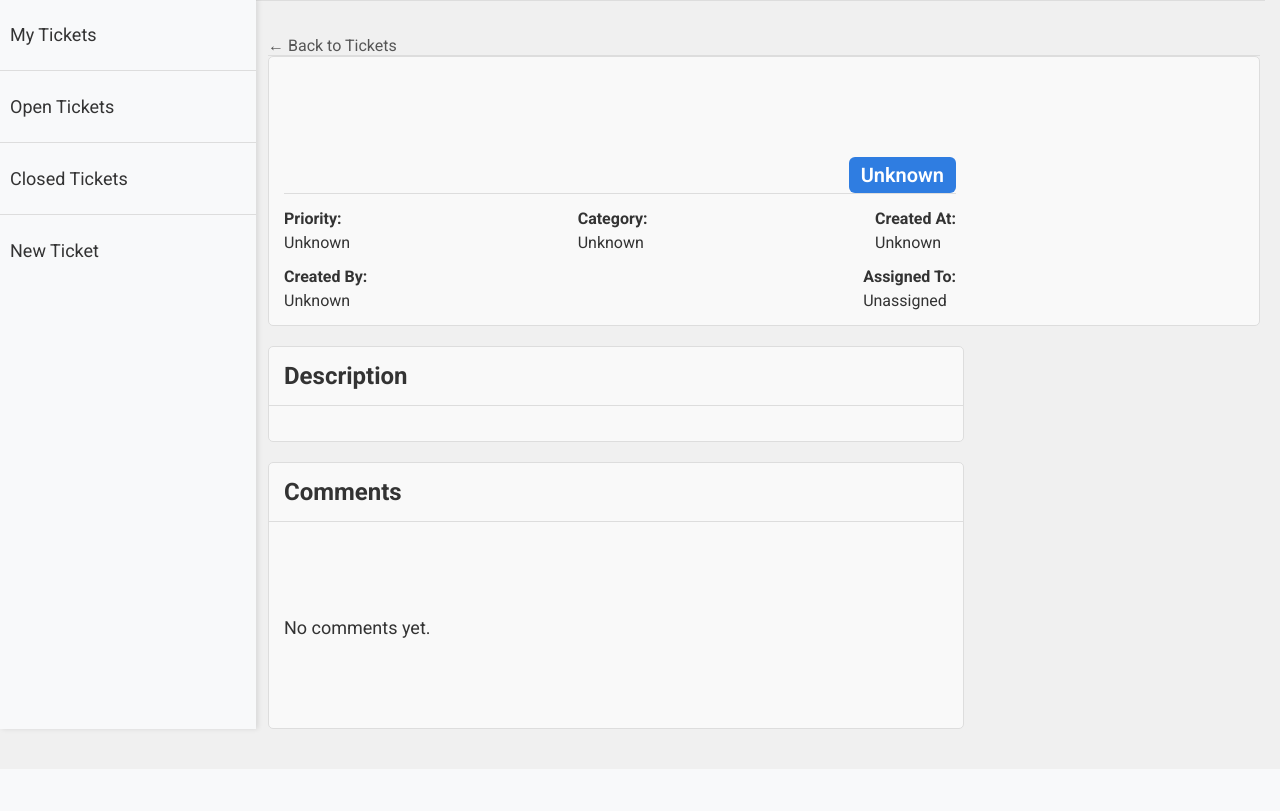
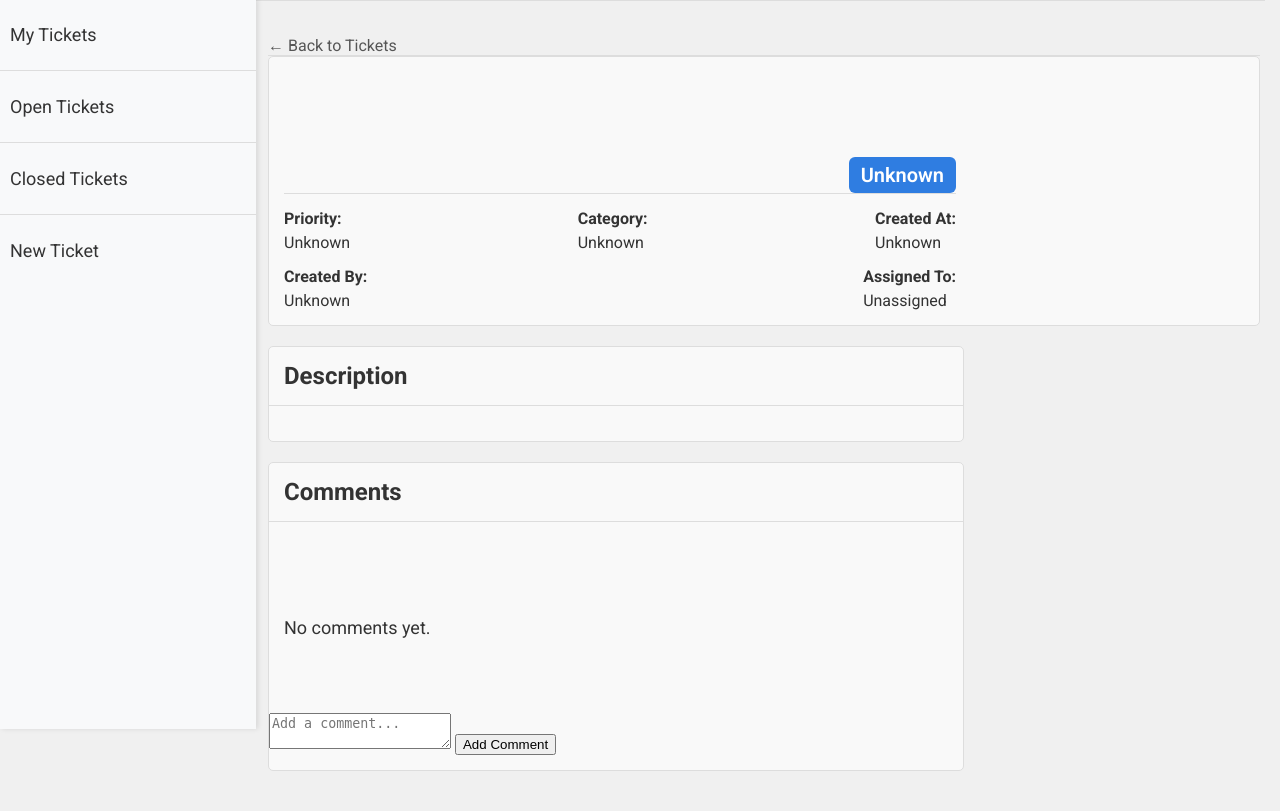
Before and after one commit to BenYoung03/resolve, a Flask app: template app/templates/ticketview.html in a window 1280 px wide. Shown: the part 96-907 px from the top of the page. Before the commit the page ends 828 px from the top, so only its background shows below. Run offline with Flask 3, Linux system fonts and the light colour scheme; the template is opened without the code that fills it: values that come from a table or form of the project are taken from there, others are empty; some libraries are stand-ins or nearby versions.

Commit message:
Create add comment form and implement form in ticket view page

```diff
--- a/app/forms.py
+++ b/app/forms.py
@@ -55,3 +55,10 @@ class CreateTicketForm(FlaskForm):
     )
 
     submit = SubmitField("Create Ticket")
+
+class CommentForm(FlaskForm):
+    comment = TextAreaField(
+        "Comment",
+        validators=[DataRequired(), Length(min=1)]
+    )
+    submit = SubmitField("Add Comment")
--- a/app/models.py
+++ b/app/models.py
@@ -170,10 +170,8 @@ class TicketComment(db.Model):
         nullable=False
     )
     comment: so.Mapped[str] = so.mapped_column(sa.Text, nullable=False)
-    CreatedAt: so.Mapped[str] = so.mapped_column(
-        nullable=False,
-        server_default=sa.text("CURRENT_TIMESTAMP")
-    )
+    CreatedAt: so.Mapped[datetime] = so.mapped_column(sa.DateTime, nullable=False)
+
 
     ticket: so.Mapped["Ticket"] = so.relationship(back_populates="comments")
     user: so.Mapped["User"] = so.relationship(back_populates="comments")
--- a/app/routes.py
+++ b/app/routes.py
@@ -1,7 +1,7 @@
 from app import app, db
 from flask import render_template, flash, redirect, url_for, request
 import sqlalchemy as sa
-from app.forms import LoginForm, RegistrationForm, CreateTicketForm
+from app.forms import CommentForm, LoginForm, RegistrationForm, CreateTicketForm
 from app.models import TicketComment, User, Role, Category, Status, Priority, Ticket
 from werkzeug.security import generate_password_hash, check_password_hash
 from flask_login import login_user, logout_user, login_required, current_user
@@ -120,13 +120,27 @@ def create_ticket():
 
     return render_template('newticket.html', form=form)
 
-@app.route('/ticket/<int:TicketID>')
+@app.route('/ticket/<int:TicketID>', methods=['GET', 'POST'])
 @login_required
 def view_ticket(TicketID):
+    addCommentForm = CommentForm()
 
     currentTicket = db.session.scalar(sa.select(Ticket).where(Ticket.TicketID == TicketID))
     comments = db.session.scalars(
         sa.select(TicketComment).where(TicketComment.TicketID == TicketID).order_by(TicketComment.CreatedAt.asc())
     ).all()
 
-    return render_template('ticketview.html', ticket_id=TicketID, ticket=currentTicket, comments=comments)
+    if addCommentForm.validate_on_submit():
+        newComment = TicketComment(
+            comment=addCommentForm.comment.data,
+            TicketID=TicketID,
+            UserID=current_user.UserID,
+            CreatedAt=datetime.utcnow()
+        )
+        db.session.add(newComment)
+        db.session.commit()
+
+        return redirect(url_for('view_ticket', TicketID=TicketID))
+
+    return render_template('ticketview.html', ticket_id=TicketID, ticket=currentTicket,
+                           comments=comments, commentForm=addCommentForm)
--- a/app/templates/ticketview.html
+++ b/app/templates/ticketview.html
@@ -46,8 +46,8 @@
                     {% for comment in ticket.comments %}
                         <div class="comment">
                             <div class="comment-header">
-                                <span class="comment-author">{{ comment.author.username if comment.author else 'Unknown' }}</span>
-                                <span class="comment-timestamp">{{ comment.created_at.strftime('%Y-%m-%d %H:%M') if comment.created_at else 'Unknown' }}</span>
+                                <span class="comment-author">{{ comment.user.username if comment.user else 'Unknown' }}</span>
+                                <span class="comment-timestamp">{{ comment.CreatedAt.strftime('%Y-%m-%d %H:%M') if comment.CreatedAt else 'Unknown' }}</span>
                             </div>
                             <div class="comment-body">{{ comment.content }}</div>
                         </div>
@@ -57,6 +57,13 @@
                         <p>No comments yet.</p>
                     </div>
                     {% endif %}
+                    <form action="" method="post" novalidate>
+                        {{ commentForm.hidden_tag() }}
+
+                        {{ commentForm.comment(placeholder="Add a comment...") }}
+
+                        {{ commentForm.submit() }}
+                    </form>
                 </div>
             </div>
             </div>
```
